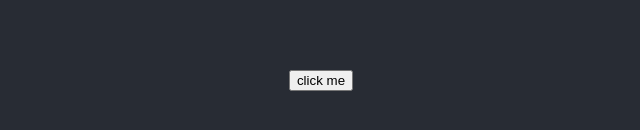
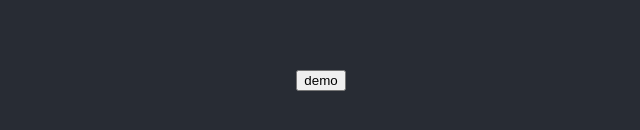
Before and after one commit to johnboy-leeds/xmas-tree-web-app, a React (Create React App) app: page / in a window 1280 px wide. Shown: the part 320-450 px from the top of the page, without its empty margins (319-959 px from the left). Built offline with nearby package versions, Linux system fonts and the light colour scheme.

Commit message:
disable while submitting, disable cors

```diff
--- a/src/App.js
+++ b/src/App.js
@@ -1,14 +1,18 @@
 import './App.css';
+import { useState } from 'react';
 
 function App() {
-  const handleButtonClick = () => {
-    fetch('https://johnboy.ngrok.io/tree/demo', {method: 'POST'})
+  const [isMakingRequest, setMakingRequest] = useState(false)
+  const handleButtonClick = async () => {
+    setMakingRequest(true)
+    await fetch('https://johnboy.ngrok.io/tree/demo', {method: 'POST', mode: 'no-cors'})
+    setMakingRequest(false)
   }
 
   return (
     <div className="App">
       <header className="App-header">
-        <button onClick={handleButtonClick}>click me</button>
+        <button disabled={isMakingRequest} onClick={() => handleButtonClick()}>demo</button>
       </header>
     </div>
   );
```
